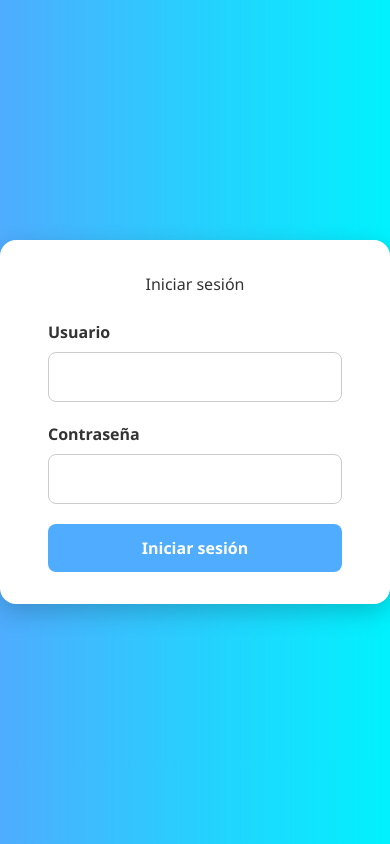
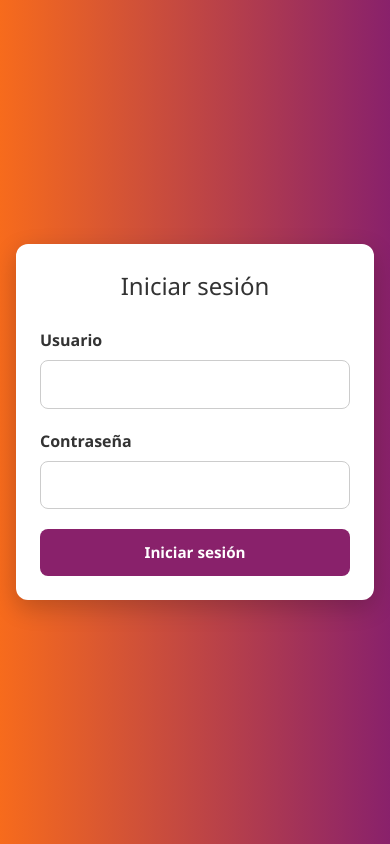
Before and after one commit to ManuStrong98/proyectoWeb, a Next.js app in the folder frontend/: page / in a window 390 px wide. Built offline with nearby package versions, Linux system fonts and the light colour scheme.

Commit message:
Actualizando Login a respondivo

```diff
--- a/frontend/components/Login.css
+++ b/frontend/components/Login.css
@@ -3,19 +3,22 @@
   display: flex;
   justify-content: center;
   align-items: center;
-  height: 100vh;
-  background: linear-gradient(to right, #4facfe, #00f2fe);
+  padding: 1rem;
+  min-height: 100vh;
+  background: linear-gradient(to right, #f76b1c, #89216b);
   font-family: 'Segoe UI', Tahoma, Geneva, Verdana, sans-serif;
+  box-sizing: border-box;
 }
 
 /* Estilos del formulario */
 .login-form {
   background-color: white;
-  padding: 2rem 3rem;
+  padding: 2rem;
   border-radius: 16px;
   box-shadow: 0 8px 24px rgba(0, 0, 0, 0.2);
   width: 100%;
   max-width: 400px;
+  box-sizing: border-box;
 }
 
 .login-form h2 {
@@ -38,31 +41,50 @@
   border: 1px solid #ccc;
   border-radius: 8px;
   transition: border 0.3s ease;
+  font-size: 1rem;
 }
 
 .login-form input:focus {
-  border-color: #4facfe;
+  border-color: #89216b;
   outline: none;
 }
 
 .login-form button {
   width: 100%;
   padding: 0.75rem;
-  background-color: #4facfe;
+  background-color: #89216b;
   border: none;
   color: white;
   font-weight: bold;
   border-radius: 8px;
   cursor: pointer;
+  font-size: 1rem;
   transition: background 0.3s ease;
 }
 
 .login-form button:hover {
-  background-color: #3793ff;
+  background-color: #89216b;
 }
 
 .login-form .error-message {
   color: red;
   text-align: center;
   margin-top: 1rem;
+  font-size: 0.9rem;
 }
+
+@media (max-width: 480px) {
+  .login-form {
+    padding: 1.5rem;
+    border-radius: 12px;
+  }
+
+  .login-form h2 {
+    font-size: 1.5rem;
+  }
+
+  .login-form input,
+  .login-form button {
+    font-size: 0.95rem;
+  }
+}
```
Also changed, not shown: 1 other file (tests, documents, lock files or other folders).
